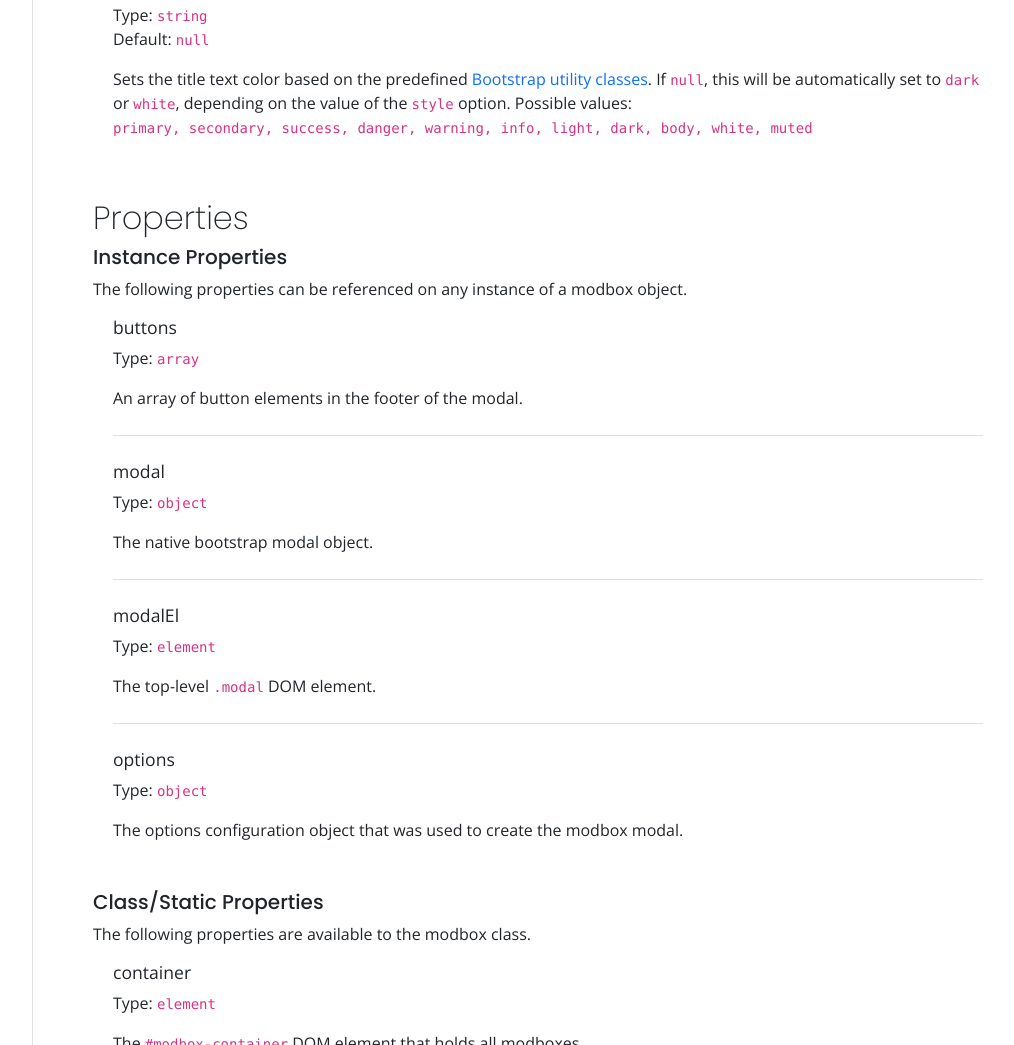
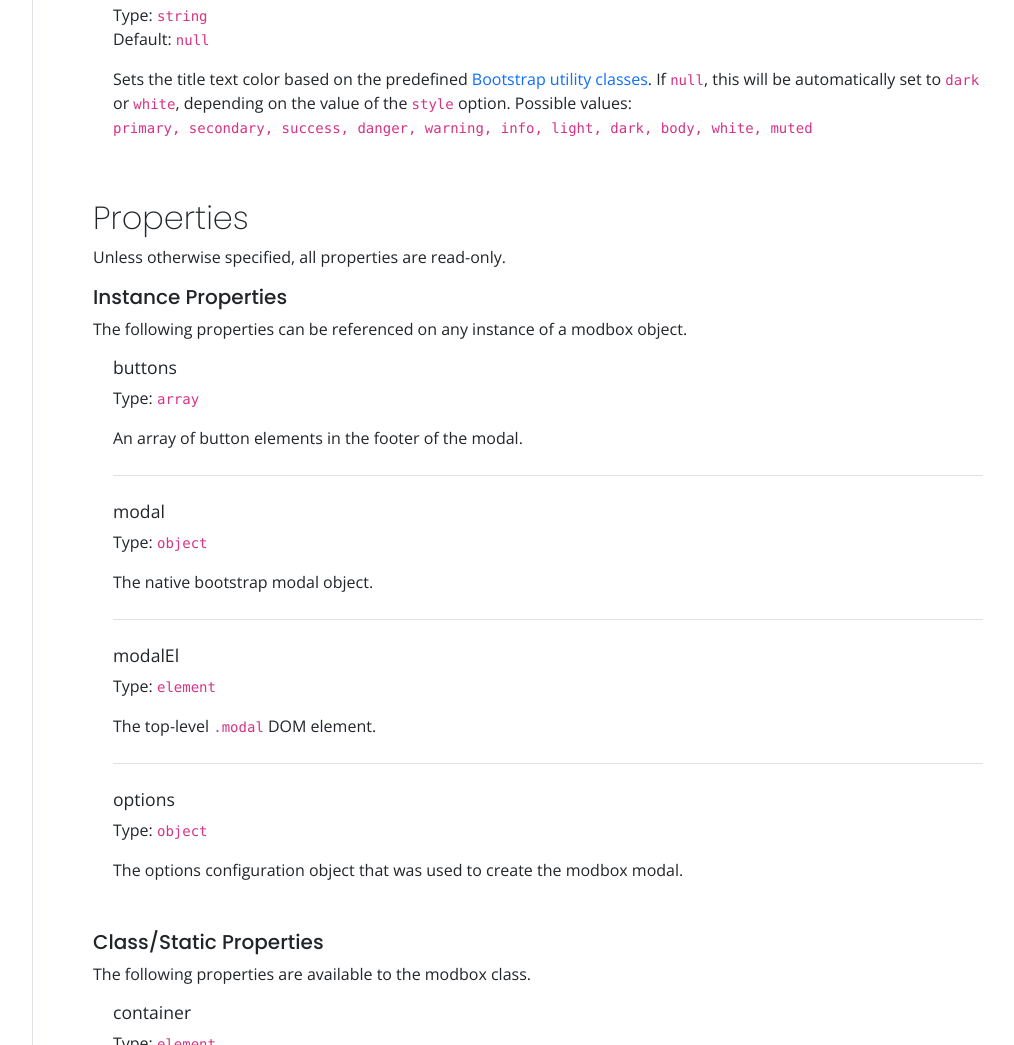
Before and after one commit to erobertson42/bootstrap-modbox, a website: page docs/docs.html in a window 1280 px wide. Shown: the part 7826-8871 px from the top of the page, without its empty margins (215-1229 px from the left). Drawn offline with nearby package versions, Linux system fonts and the light colour scheme.

Commit message:
added note about properties being read-only

```diff
--- a/docs/docs.html
+++ b/docs/docs.html
@@ -433,6 +433,8 @@
 					<section>
 						<h2 class="anchor" id="properties">Properties</h2>
 
+						<p>Unless otherwise specified, all properties are read-only.</p>
+
 						<h5>Instance Properties</h5>
 						<p>The following properties can be referenced on any instance of a modbox object.</p>
 						<dl>
```
